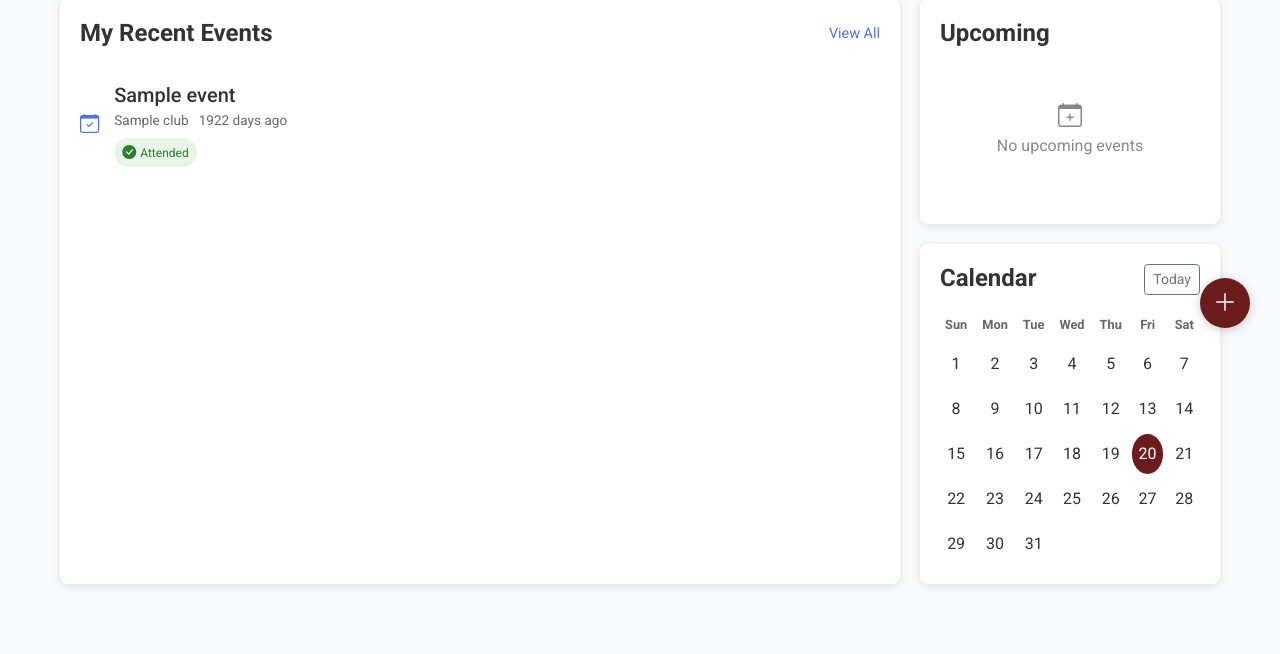
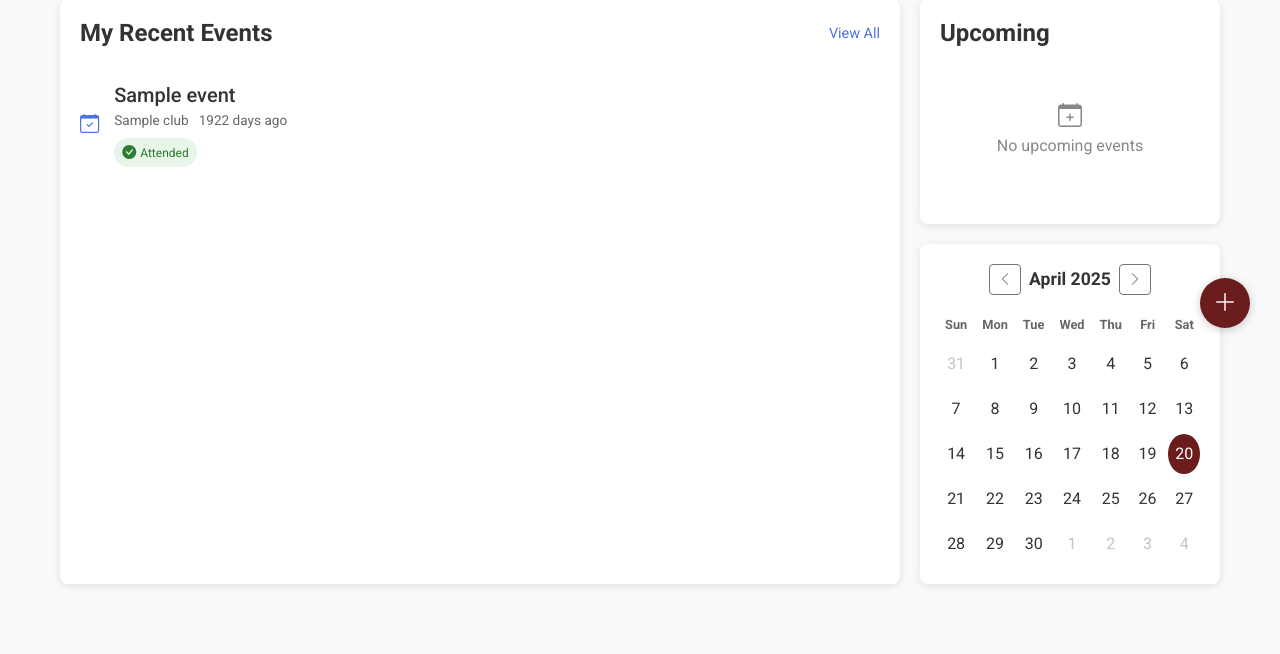
Before and after one commit to ayra25/GitExercise-GroupName, a Flask app: page / in a window 1280 px wide. Shown: the part 442-1096 px from the top of the page. Run offline with Flask 3, Linux system fonts and the light colour scheme; a user stored in the database is signed in; tables that the repository leaves empty hold one stand-in row (values such as "Sample post").

Commit message:
added calendar feature

```diff
--- a/routes/club_routes.py
+++ b/routes/club_routes.py
@@ -3,7 +3,8 @@ from models.club import ClubMembership, Club
 from models.event import Event, EventAttendance
 from extensions import db
 from flask_login import login_required, current_user
-from datetime import datetime
+from datetime import datetime, timedelta
+import calendar
 
 club_bp = Blueprint('club', __name__)
 
@@ -63,11 +64,66 @@ def dashboard():
         Event.date <= today
     ).order_by(Event.date.desc()).limit(5).all()
 
+        # Get month and year from request args (default to current)
+    month = request.args.get('month', type=int, default=datetime.utcnow().month)
+    year = request.args.get('year', type=int, default=datetime.utcnow().year)
+
+    # Validate month and year
+    if month < 1 or month > 12:
+        month = datetime.utcnow().month
+    if year < 2000 or year > 2100:
+        year = datetime.utcnow().year
+
+    # Get all events for the calendar (including previous/next month events for display)
+    calendar_events = []
+    for membership in memberships:
+        # Get events for current month and adjacent months
+        start_date = datetime(year, month, 1).date()
+        if month == 1:
+            prev_month = 12
+            prev_year = year - 1
+        else:
+            prev_month = month - 1
+            prev_year = year
+
+        if month == 12:
+            next_month = 1
+            next_year = year + 1
+        else:
+            next_month = month + 1
+            next_year = year
+
+        end_date = datetime(next_year, next_month, 1).date() - timedelta(days=1)
+
+        club_events = Event.query.filter(
+            Event.club_id == membership.club_id,
+            Event.date >= datetime(prev_year, prev_month, 1).date(),
+            Event.date <= end_date
+        ).all()
+
+        for event in club_events:
+            calendar_events.append({
+                'date': event.date,
+                'title': event.title,
+                'club_name': membership.club.name,
+                'url': url_for('event.events_page', club_id=membership.club_id)
+            })
+
     return render_template('home.html',
         clubs_data=clubs_data,
         upcoming_events=upcoming_events,
         attended_events=attended_events,
-        now=datetime.utcnow()
+        now=datetime.utcnow(),
+        calendar_events=calendar_events,
+        current_month=month,
+        current_year=year,
+        prev_month=prev_month,
+        prev_year=prev_year,
+        next_month=next_month,
+        next_year=next_year,
+        datetime=datetime,  # Pass the datetime class
+        timedelta=timedelta,  # Pass timedelta for calculations
+        calendar=calendar
     )
 
 @club_bp.route('/create-club', methods=['GET', 'POST'])
--- a/templates/home.html
+++ b/templates/home.html
@@ -251,8 +251,27 @@
     font-size: 0.875rem;
 }
 
+.calendar-date.other-month {
+    color: #aaa;
+    opacity: 0.7;
+}
 
-    /* Responsive Adjustments */
+.event-indicator.other-month {
+    background-color: #aaa;
+}
+
+.calendar-header {
+    display: flex;
+    align-items: center;
+    justify-content: center;
+    margin-bottom: 15px;
+}
+
+.calendar-header .section-title {
+    margin: 0 10px;
+    font-size: 1.1rem;
+}
+
     @media (max-width: 768px) {
         .events-container {
             grid-template-columns: 1fr;
@@ -385,15 +404,20 @@
 
             <div class="calendar-container">
                 <div class="calendar-header">
-                    <h2 class="section-title">Calendar</h2>
-                    <div>
-                        <button class="btn btn-sm btn-outline-secondary">Today</button>
-                    </div>
+                    <a href="{{ url_for('club.dashboard', month=prev_month, year=prev_year) }}"
+                       class="btn btn-sm btn-outline-secondary" title="Previous month">
+                        <i class="bi bi-chevron-left"></i>
+                    </a>
+                    <h2 class="section-title mx-2">{{ datetime(current_year, current_month, 1).strftime('%B %Y') }}</h2>
+                    <a href="{{ url_for('club.dashboard', month=next_month, year=next_year) }}"
+                       class="btn btn-sm btn-outline-secondary" title="Next month">
+                        <i class="bi bi-chevron-right"></i>
+                    </a>
                 </div>
 
-
+                <!-- Calendar Grid -->
                 <div class="calendar-grid">
-
+                    <!-- Day headers -->
                     <div class="calendar-day">Sun</div>
                     <div class="calendar-day">Mon</div>
                     <div class="calendar-day">Tue</div>
@@ -402,17 +426,70 @@
                     <div class="calendar-day">Fri</div>
                     <div class="calendar-day">Sat</div>
 
+                    <!-- Calculate calendar data -->
+                    {% set first_day = datetime(current_year, current_month, 1) %}
+                    {% set days_in_month = (datetime(current_year, current_month + 1, 1) - datetime(current_year, current_month, 1)).days %}
+                    {% set starting_weekday = first_day.weekday() %}
+                    {% set today = now.date() %}
 
-                    {% for day in range(1, 32) %}
-                    <div class="calendar-date {% if day == now.day %}today{% endif %}">
-                        {{ day }}
-                    </div>
+                    <!-- Previous month days (if needed to fill first week) -->
+                    {% if starting_weekday > 0 %}
+                        {% set prev_month_days = (datetime(current_year, current_month, 1) - datetime(prev_year, prev_month, 1)).days %}
+                        {% for day in range(prev_month_days - starting_weekday + 1, prev_month_days + 1) %}
+                            <div class="calendar-date other-month">
+                                {{ day }}
+                                <!-- Event indicators for previous month -->
+                                {% set prev_month_date = datetime(prev_year, prev_month, day).date() %}
+                                {% for event in calendar_events if event.date == prev_month_date %}
+                                    <div class="event-indicator other-month"
+                                         title="{{ event.title }} - {{ event.club_name }}"
+                                         onclick="window.location.href='{{ event.url }}'; event.stopPropagation();">
+                                        <i class="bi bi-circle-fill"></i>
+                                    </div>
+                                {% endfor %}
+                            </div>
+                        {% endfor %}
+                    {% endif %}
+
+                    <!-- Current month days -->
+                    {% for day in range(1, days_in_month + 1) %}
+                        {% set current_date = datetime(current_year, current_month, day).date() %}
+                        <div class="calendar-date
+                            {% if current_date == today %}today{% endif %}
+                            {% if calendar_events|selectattr('date', 'equalto', current_date)|list %}has-event{% endif %}">
+                            {{ day }}
+                            <!-- Event indicators -->
+                            {% for event in calendar_events if event.date == current_date %}
+                                <div class="event-indicator"
+                                     title="{{ event.title }} - {{ event.club_name }}"
+                                     onclick="window.location.href='{{ event.url }}'; event.stopPropagation();">
+                                    <i class="bi bi-circle-fill"></i>
+                                </div>
+                            {% endfor %}
+                        </div>
                     {% endfor %}
+
+                    <!-- Next month days (if needed to fill last week) -->
+                    {% set total_cells = starting_weekday + days_in_month %}
+                    {% set remaining_cells = (7 - (total_cells % 7)) % 7 %}
+                    {% if remaining_cells > 0 %}
+                        {% for day in range(1, remaining_cells + 1) %}
+                            <div class="calendar-date other-month">
+                                {{ day }}
+                                <!-- Event indicators for next month -->
+                                {% set next_month_date = datetime(next_year, next_month, day).date() %}
+                                {% for event in calendar_events if event.date == next_month_date %}
+                                    <div class="event-indicator other-month"
+                                         title="{{ event.title }} - {{ event.club_name }}"
+                                         onclick="window.location.href='{{ event.url }}'; event.stopPropagation();">
+                                        <i class="bi bi-circle-fill"></i>
+                                    </div>
+                                {% endfor %}
+                            </div>
+                        {% endfor %}
+                    {% endif %}
                 </div>
             </div>
-        </div>
-    </div>
-</div>
 
 <div class="fab-container">
     <a href="{{ url_for('club.join_club') }}" class="fab fab-secondary" title="Join Club">
```
